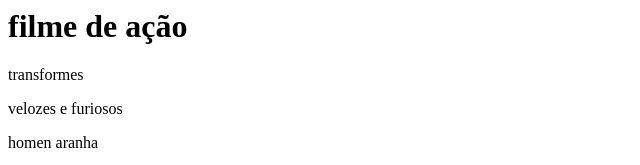
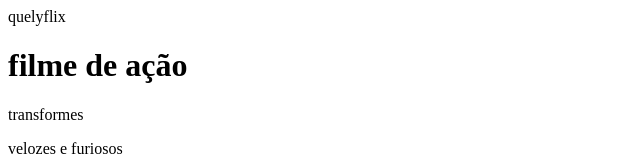
Before and after one commit to quelyviviane/paginahtml, a plain HTML site: page index.html in a window 1280 px wide. Shown: the top 165 px of the page, without its empty margins (0-640 px from the left). Drawn offline with Linux system fonts and the light colour scheme.

Commit message:
Add files via upload
oi

```diff
--- a/index.html
+++ b/index.html
@@ -1,3 +1,5 @@
+<body>
+<header>quelyflix</header>
 <h1> filme de ação </h1>
 <p>transformes</p>
 <p>velozes e furiosos</p>
@@ -5,3 +7,5 @@
 <p>thor</p>
 
 <iframe width="560" height="315" src="https://www.youtube.com/embed/2tpDjQFm98A?si=ppcmY6HCvsu1jlT7" title="YouTube video player" frameborder="0" allow="accelerometer; autoplay; clipboard-write; encrypted-media; gyroscope; picture-in-picture; web-share" referrerpolicy="strict-origin-when-cross-origin" allowfullscreen></iframe>
+
+</body>
```
